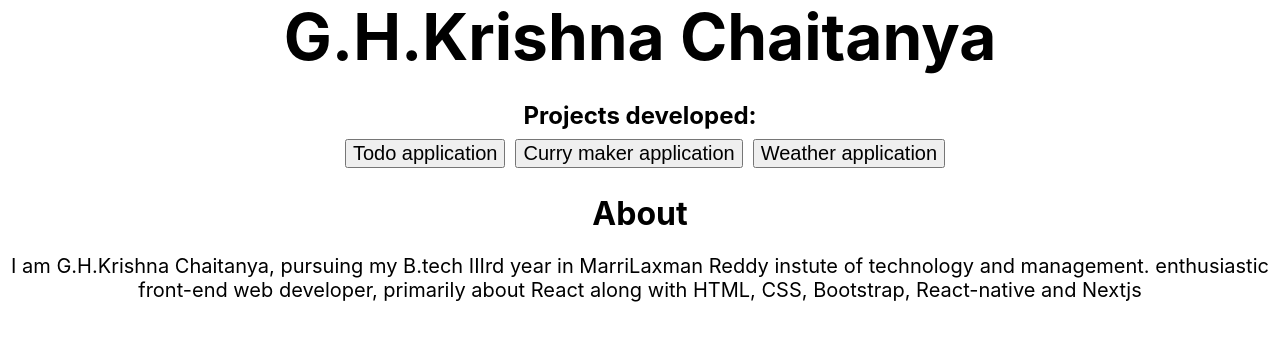
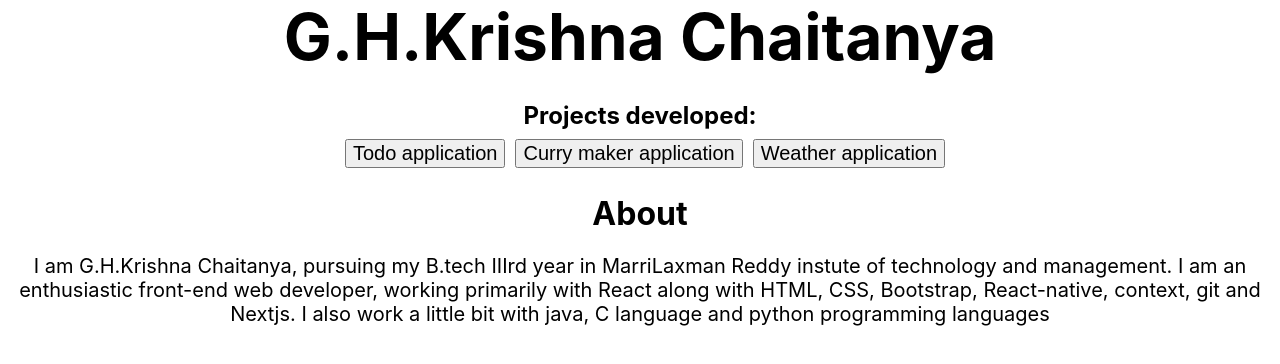
Before and after one commit to harshavardhanakrishnachaitanya2001/Blog, a Next.js app: page / in a window 1280 px wide. Shown: the top 364 px of the page. Built offline with nearby package versions, Linux system fonts and the light colour scheme.

Commit message:
About completed

```diff
--- a/pages/index.js
+++ b/pages/index.js
@@ -38,8 +38,9 @@ export default function Home() {
         </p>
         <h1 className="aboutme">About</h1>
         <p className="about">
-          I am G.H.Krishna Chaitanya, pursuing my B.tech IIIrd year in MarriLaxman Reddy instute of technology and management. enthusiastic front-end web
-          developer, primarily about React along with HTML, CSS, Bootstrap, React-native and Nextjs
+          I am G.H.Krishna Chaitanya, pursuing my B.tech IIIrd year in MarriLaxman Reddy instute of technology and management. I am an enthusiastic
+          front-end web developer, working primarily with React along with HTML, CSS, Bootstrap, React-native, context, git and Nextjs. I also work a little bit
+          with java, C language and python programming languages
         </p>
       </main>
     </div>
--- a/pages/weatherapp.js
+++ b/pages/weatherapp.js
@@ -13,6 +13,7 @@ const weatherapp = () => {
                     font-size:25px;
                 }
                 button{
+                    font-size:15px;
                     margin-left:10px;
                 }
                 `}
```
